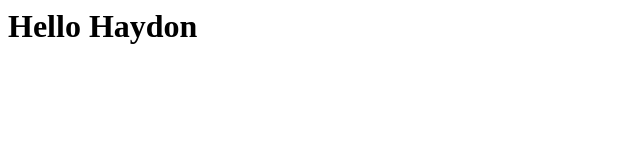
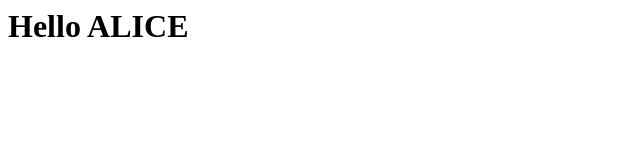
Before and after one commit to korfhageh/CoolestClassEver, a plain HTML site: page index.html in a window 1280 px wide. Shown: the full height of the page, 0-640 px from the left. Drawn offline with Linux system fonts and the light colour scheme.

Commit message:
Update index.html

```diff
--- a/index.html
+++ b/index.html
@@ -1,6 +1,6 @@
 <html>
 <body>
 
-<h1>Hello Haydon</h1>
+<h1>Hello ALICE</h1>
 </body>
 </html>
```
